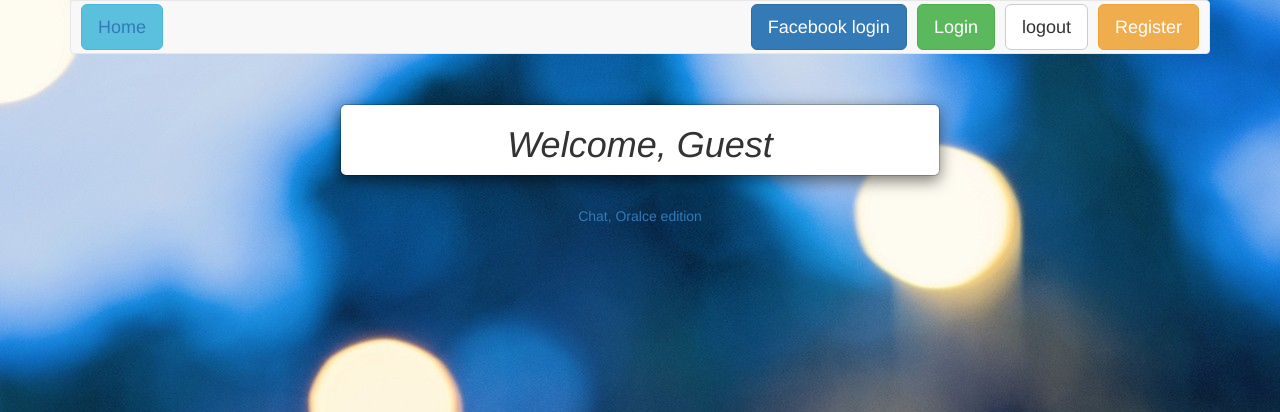
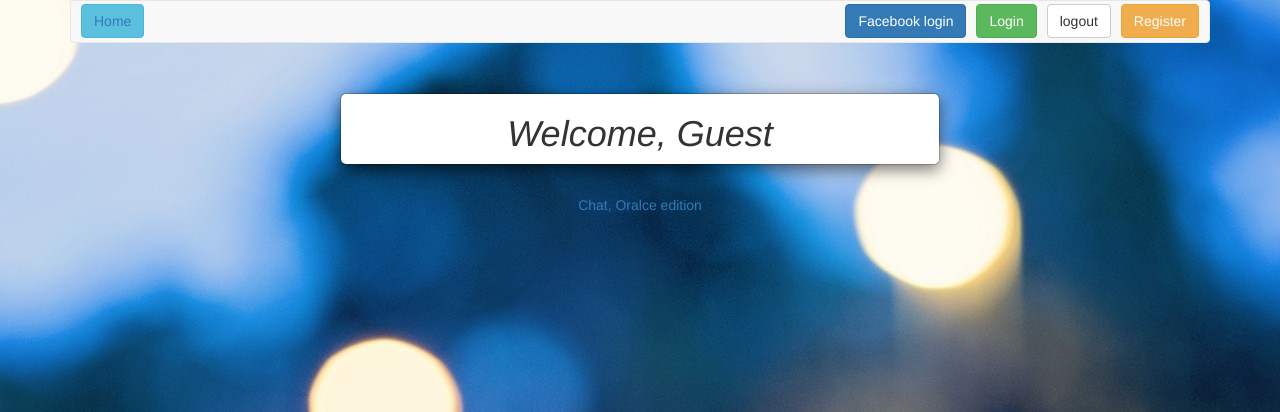
Before and after one commit to misterjaaay/chat, a PHP site: page / in a window 1280 px wide. Shown: the top 412 px of the page. Run offline with PHP 8.4, Linux system fonts and the light colour scheme; some libraries are stand-ins or nearby versions.

Commit message:
before sending

```diff
--- a/css/style.css
+++ b/css/style.css
@@ -147,13 +147,17 @@ h1{
 .fb-btn a{
     color: #fff !important;
 }
+.fb-btn a:hover{
+    text-decoration: none;
+}
 #footer{
     text-align: center;
 }
 /* updating default bootstrap classes*/
-.btn-lg{
+.btn-md{
     margin: 0 10px 0 0;
 }
+.navbar{min-height: 43px !important;}
 .navbar-default{
     padding: 3px 0;
 }
--- a/fblogin.php
+++ b/fblogin.php
@@ -1,14 +1,20 @@
 <?php
 /**
+ * * @author evgeniy.zarechenskiy
+ * @email misterjaaay@gmail.com
+ *
  * Created by PhpStorm.
  * User: jay
  * Date: 18.01.16
  * Time: 11:19
+ * Facebook login
  */
+
 /*fb auth*/
-$client_id = '195441934138712'; // Client ID
-$client_secret = 'dc96727cda6246ec918b933fe174c273'; // Client secret
-$redirect_uri = 'http://localhost/'; // Redirect URIs
+
+$client_id = '195441934138712';
+$client_secret = 'dc96727cda6246ec918b933fe174c273';
+$redirect_uri = 'http://localhost/';
 $url = 'https://www.facebook.com/dialog/oauth';
 $params = array(
 	'client_id' => $client_id,
@@ -38,10 +44,6 @@ if (isset($_GET['code'])) {
 
 	if ($result) {
 		setcookie('user_logged', $userInfo['name']);
-
-
-		echo "Социальный ID пользователя: " . $userInfo['id'] . '<br />';
-		echo "Имя пользователя: " . $userInfo['name'] . '<br />';
 		header("Location:http://localhost/chat.php");
 	}
 }
--- a/footer.php
+++ b/footer.php
@@ -1,8 +1,14 @@
 <footer id="footer"><a href="http://toatech.com">Chat, Oralce edition</a></footer>
+
+<!--getting jquery for bootstrap-->
 <script src="https://ajax.googleapis.com/ajax/libs/jquery/2.2.0/jquery.min.js"></script>
+<!--getting bootstrap-->
 <script src='http://maxcdn.bootstrapcdn.com/bootstrap/3.3.4/js/bootstrap.min.js'></script>
+<!--getting socket.io-->
 <script src="http://localhost:3000/socket.io/socket.io.js"></script>
+<!--main javascript document-->
 <script src="js/main.js"></script>
+
 <script>
 	$(document).ready(function () {
 		$("#loginBtn").click(function () {
--- a/header.php
+++ b/header.php
@@ -27,17 +27,18 @@ include_once 'fblogin.php';
 			<div class="col-md-12 column">
 				<nav class="navbar navbar-default" role="navigation">
 					<div class="navbar-header">
-						<button class="btn btn-info  btn-lg"><a class="" href="/">Home</a></button>
+
+						<button class="btn btn-info  btn-md"><a class="" href="/">Home</a></button>
 					</div>
 					<div class="collapse navbar-collapse"
 					     id="bs-example-navbar-collapse-1">
 						<ul class="nav navbar-nav navbar-right">
 							<li>
-								<button class="btn btn-primary fb-btn btn-lg"><?php echo $link; ?></button>
+								<button class="btn btn-primary fb-btn btn-md"><?php echo $link; ?></button>
 							</li>
 							<li>
 								<!-- Trigger the modal with a button -->
-								<button type="button" class="btn btn-success btn-lg" id="loginBtn">Login</button>
+								<button type="button" class="btn btn-success btn-md" id="loginBtn">Login</button>
 								<!-- Modal -->
 								<div class="modal fade" id="myModal" role="dialog">
 									<div class="modal-dialog">
@@ -93,13 +94,13 @@ include_once 'fblogin.php';
 							<li>
 								<form action="logout.php" method="post">
 									<button type="submit" name="logout" id="logoutBtn"
-									        class="btn btn-default btn-lg">logout
+									        class="btn btn-default btn-md">logout
 									</button>
 								</form>
 							</li>
 							<li>
 								<!-- Trigger the modal with a button -->
-								<button type="button" class="btn btn-warning btn-lg"
+								<button type="button" class="btn btn-warning btn-md"
 								        id="registerBtn">Register
 								</button>
 								<!-- Modal -->
--- a/index.php
+++ b/index.php
@@ -1,7 +1,5 @@
 <?php
 session_start();
-ini_set('display_errors', 'on');
-
 include_once 'header.php';
 ?>
 <div class="row text-center">
--- a/js/main.js
+++ b/js/main.js
@@ -1,5 +1,7 @@
 /*
 *
+* @author evgeniy.zarechenskiy
+* @email misterjaaay@gmail.com
 * todo list
 * 1. storing history
 * 2. list of active users
--- a/login.php
+++ b/login.php
@@ -1,6 +1,8 @@
 <?php
 /**
  * @author evgeniy.zarechenskiy
+ * @email misterjaaay@gmail.com
+ *
  * Created by PhpStorm.
  * User: jay
  * Date: 16.01.16
@@ -8,5 +10,6 @@
  */
 require_once 'class/User.php';
 
+
 $newLogin = new User;
 $newLogin = $newLogin->UserLogin();
--- a/logout.php
+++ b/logout.php
@@ -1,4 +1,8 @@
 <?php
+/**
+ * @author evgeniy.zarechenskiy
+ * @email misterjaaay@gmail.com
+ */
 require_once 'class/User.php';
 
 $newLogout = new User;
--- a/register.php
+++ b/register.php
@@ -6,7 +6,6 @@
  * Time: 3:19
  */
 require_once 'class/User.php';
-require_once 'header.php';
 
 $newRegister = new User;
 $register1 = $newRegister->UserRegister();
```
Also changed, not shown: class/User.php (+9 -6 lines), js/server.js (+6 -1 lines), README.md.
